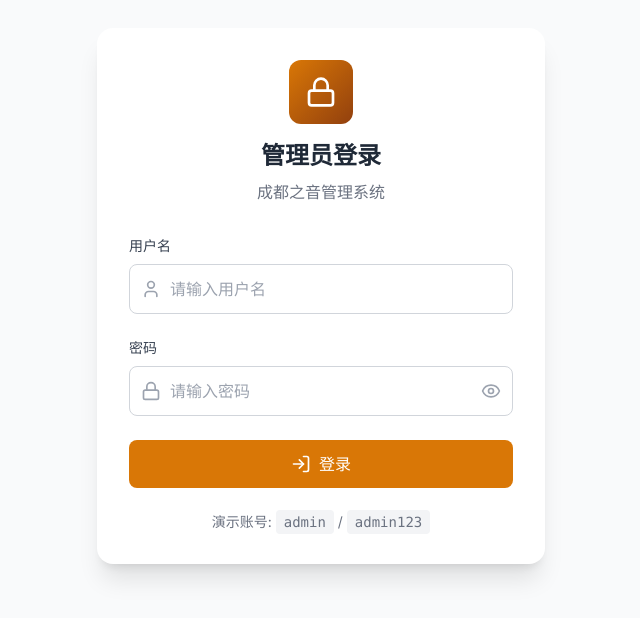
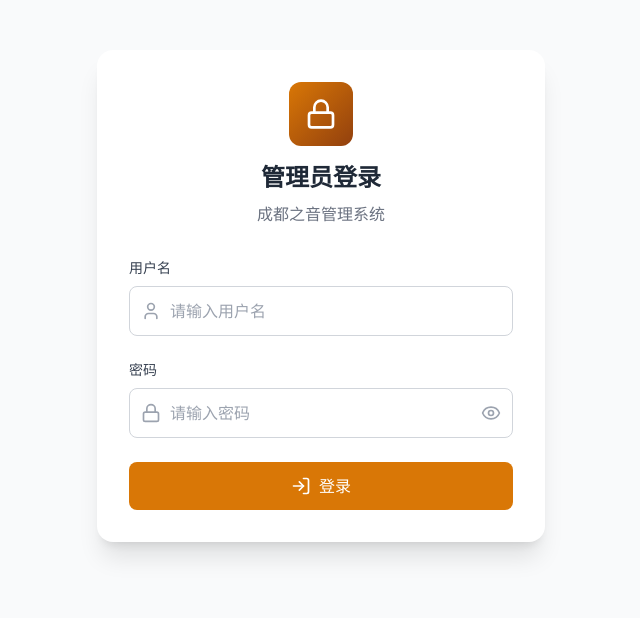
Before and after one commit to luo123wei/chengdu-Voice, a Next.js app: page /admin/login in a window 1280 px wide. Shown: the part 104-722 px from the top of the page, without its empty margins (319-959 px from the left). Built offline with nearby package versions, Linux system fonts and the light colour scheme.

Commit message:
Remove demo account info from login page

```diff
--- a/app/admin/login/page.tsx
+++ b/app/admin/login/page.tsx
@@ -119,12 +119,7 @@ export default function LoginPage() {
             </button>
           </form>
 
-          <div className="mt-6 text-center">
-            <p className="text-sm text-gray-500">
-              演示账号: <span className="font-mono bg-gray-100 px-2 py-1 rounded">admin</span> /{' '}
-              <span className="font-mono bg-gray-100 px-2 py-1 rounded">admin123</span>
-            </p>
-          </div>
+
         </div>
       </div>
     </div>
```
